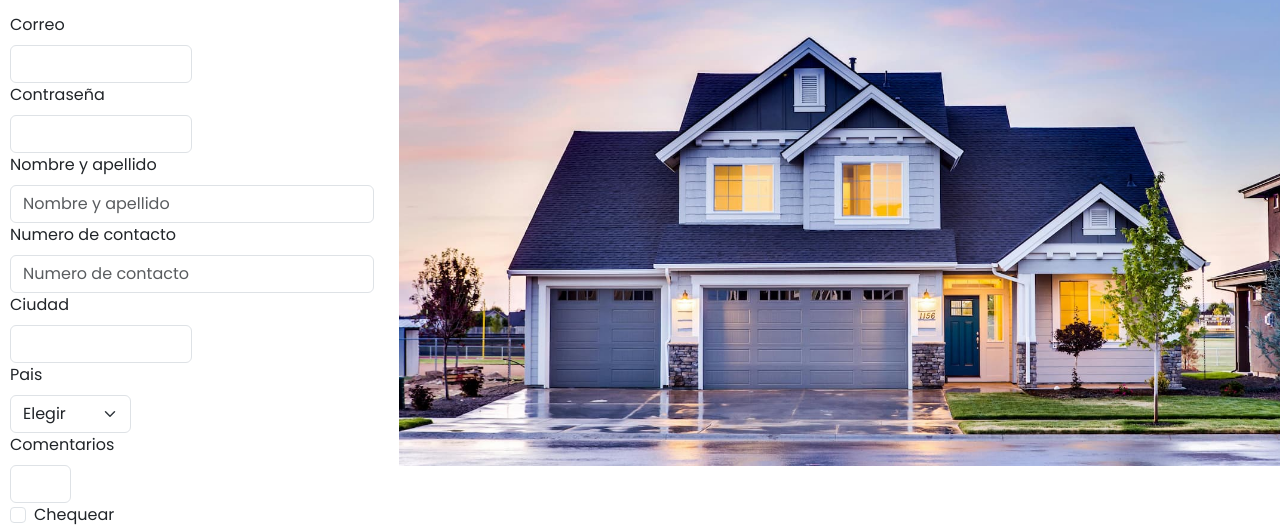
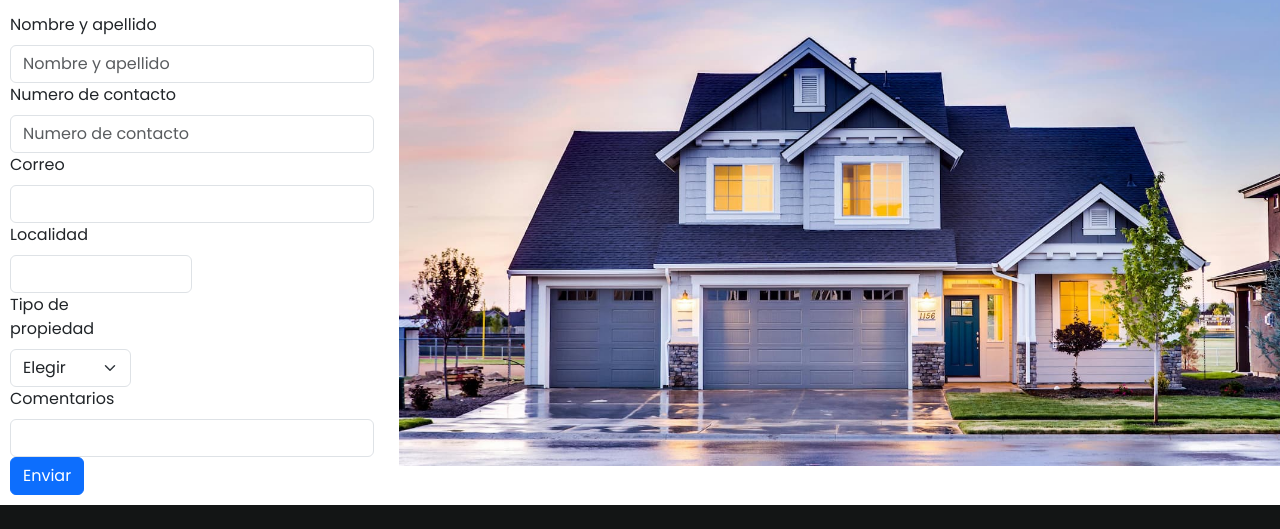
Before and after one commit to GregoHernandez/coderprop, a plain HTML site: page pages/vender.html in a window 1280 px wide. Shown: the part 246-775 px from the top of the page. Drawn offline with nearby package versions, Linux system fonts and the light colour scheme.

Commit message:
“correccion”

```diff
--- a/pages/vender.html
+++ b/pages/vender.html
@@ -32,14 +32,6 @@
                 <form class="cajaformulario" class="row g-3">
                     <h2>Vendé tu propiedad</h2>
                     <p>Completá el formulario y una oficina adherida a la red se pondrá en contacto con vos para continuar con el proceso</p>
-                    <div class="col-md-6">
-                        <label for="inputEmail4" class="form-label">Correo</label>
-                        <input type="email" class="form-control" id="inputEmail4">
-                    </div>
-                    <div class="col-md-6">
-                        <label for="inputPassword4" class="form-label">Contraseña</label>
-                        <input type="password" class="form-control" id="inputPassword4">
-                    </div>
                     <div class="col-12">
                         <label for="inputAddress" class="form-label">Nombre y apellido</label>
                         <input type="text" class="form-control" id="inputAddress" placeholder="Nombre y apellido">
@@ -49,28 +41,27 @@
                         <input type="text" class="form-control" id="inputAddress2"
                             placeholder="Numero de contacto">
                     </div>
+                    <div class="col-12">
+                        <label for="inputEmail4" class="form-label">Correo</label>
+                        <input type="email" class="form-control" id="inputEmail4">
+                    </div>
                     <div class="col-md-6">
-                        <label for="inputCity" class="form-label">Ciudad</label>
+                        <label for="inputCity" class="form-label">Localidad</label>
                         <input type="text" class="form-control" id="inputCity">
                     </div>
                     <div class="col-md-4">
-                        <label for="inputState" class="form-label">Pais</label>
+                        <label for="inputState" class="form-label">Tipo de propiedad</label>
                         <select id="inputState" class="form-select">
                             <option selected>Elegir</option>
-                            <option>...</option>
+                            <option>PH</option>
+                            <option>Casa</option>
+                            <option>Departamento</option>
+
                         </select>
                     </div>
-                    <div class="col-md-2">
+                    <div class="col-12">
                         <label for="inputZip" class="form-label">Comentarios</label>
                         <input type="text" class="form-control" id="inputZip">
-                    </div>
-                    <div class="col-12">
-                        <div class="form-check">
-                            <input class="form-check-input" type="checkbox" id="gridCheck">
-                            <label class="form-check-label" for="gridCheck">
-                                Chequear
-                            </label>
-                        </div>
                     </div>
                     <div class="col-12">
                         <button type="submit" class="btn btn-primary">Enviar</button>
```
